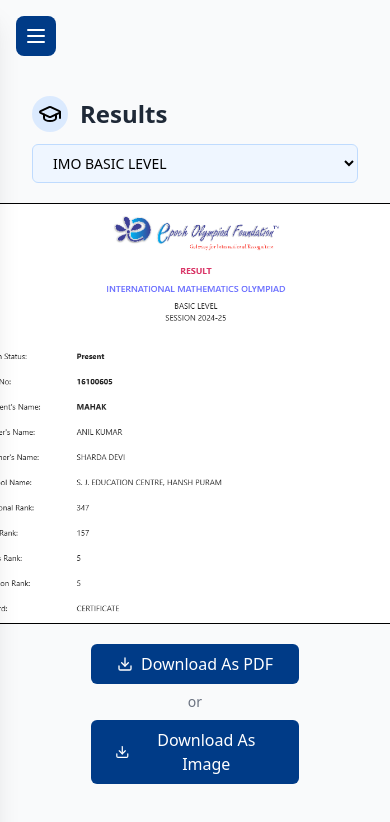
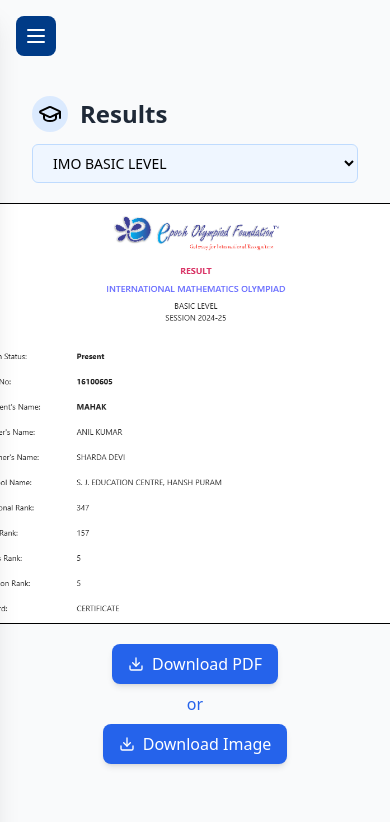
Before and after one commit to Vishaldemnmux/Epoch-Olympiad-Foundation, a React (Create React App) app in the folder student-portal-frontend/: page /results in a window 390 px wide. Shown: the top 822 px of the page. Built offline with nearby package versions, Linux system fonts and the light colour scheme.

Commit message:
fixed sidebar responsive

```diff
--- a/student-portal-frontend/src/pages/AdmitCard.jsx
+++ b/student-portal-frontend/src/pages/AdmitCard.jsx
@@ -48,8 +48,8 @@ const AdmitCard = () => {
       </div>
 
       {/* Download Buttons */}
-      <div className="flex justify-center gap-4 mt-4">
-        <button className="bg-blue-600 text-white px-4 py-2 rounded-lg flex items-center gap-2 shadow-md hover:bg-blue-700 transition-all">
+      <div className="flex flex-col md:flex-row justify-center items-center mt-4">
+        <button className="bg-blue-600 w-fit text-center text-white px-4 py-2 rounded-lg flex items-center gap-2 shadow-md hover:bg-blue-700 transition-all">
           <Download size={16} />
           Download PDF
         </button>
--- a/student-portal-frontend/src/pages/Certificates.jsx
+++ b/student-portal-frontend/src/pages/Certificates.jsx
@@ -40,16 +40,16 @@ const Certificates = () => {
         </div>
       </div>
 
-      {/* Download Buttons */}
-      <div className="flex flex-col items-center gap-2">
-        <button className="bg-[#003B87] text-white px-6 py-2 rounded-md flex items-center gap-2 w-52 justify-center hover:bg-[#002e6c] transition">
+       {/* Download Buttons */}
+       <div className="flex flex-col md:flex-row justify-center items-center mt-4">
+        <button className="bg-blue-600 w-fit text-center text-white px-4 py-2 rounded-lg flex items-center gap-2 shadow-md hover:bg-blue-700 transition-all">
           <Download size={16} />
-          Download As PDF
+          Download PDF
         </button>
-        <span className="text-gray-500 text-sm">or</span>
-        <button className="bg-[#003B87] text-white px-6 py-2 rounded-md flex items-center gap-2 w-52 justify-center hover:bg-[#002e6c] transition">
+        <button className="text-blue-600 px-4 py-2 hover:underline">or</button>
+        <button className="bg-blue-600 text-white px-4 py-2 rounded-lg flex items-center gap-2 shadow-md hover:bg-blue-700 transition-all">
           <Download size={16} />
-          Download As Image
+          Download Image
         </button>
       </div>
     </div>
--- a/student-portal-frontend/src/pages/Dashboard.jsx
+++ b/student-portal-frontend/src/pages/Dashboard.jsx
@@ -3,8 +3,10 @@ import { Bell } from "lucide-react";
 
 function App() {
   return (
-    <div className="flex-1 w-full h-screen p-8">
-       <div className="flex justify-between items-start mb-8 animate-fade-in">
+    <div className="flex-1 w-full h-screen lg:p-8 p-2">
+
+      {/* HEADER USER INFO */}
+       <div className="flex justify-between items-center mb-8 animate-fade-in">
           <div className="flex items-center gap-4">
             <div className="w-12 h-12 bg-gradient-to-br from-blue-400 to-blue-600 rounded-full flex items-center justify-center shadow-lg transform hover:scale-105 transition-transform duration-300">
               <span className="text-white font-semibold text-xl">J</span>
@@ -32,7 +34,7 @@ function App() {
           </div>
         </div>
 
-        <div className="grid grid-cols-1 md:grid-cols-3 gap-6">
+        <div className="grid grid-cols-1 md:grid-cols-2 lg:grid-cols- gap-6">
           {/* Left Column */}
 
           <InfoField label="ROLL NO" value="192113" delay={0} />
--- a/student-portal-frontend/src/pages/Results.jsx
+++ b/student-portal-frontend/src/pages/Results.jsx
@@ -40,16 +40,16 @@ const Results = () => {
         </div>
       </div>
 
-      {/* Download Buttons */}
-      <div className="flex flex-col items-center gap-2">
-        <button className="bg-[#003B87] text-white px-6 py-2 rounded-md flex items-center gap-2 w-52 justify-center hover:bg-[#002e6c] transition">
+       {/* Download Buttons */}
+       <div className="flex flex-col md:flex-row justify-center items-center mt-4">
+        <button className="bg-blue-600 w-fit text-center text-white px-4 py-2 rounded-lg flex items-center gap-2 shadow-md hover:bg-blue-700 transition-all">
           <Download size={16} />
-          Download As PDF
+          Download PDF
         </button>
-        <span className="text-gray-500 text-sm">or</span>
-        <button className="bg-[#003B87] text-white px-6 py-2 rounded-md flex items-center gap-2 w-52 justify-center hover:bg-[#002e6c] transition">
+        <button className="text-blue-600 px-4 py-2 hover:underline">or</button>
+        <button className="bg-blue-600 text-white px-4 py-2 rounded-lg flex items-center gap-2 shadow-md hover:bg-blue-700 transition-all">
           <Download size={16} />
-          Download As Image
+          Download Image
         </button>
       </div>
     </div>
--- a/student-portal-frontend/src/pages/Sidebar.jsx
+++ b/student-portal-frontend/src/pages/Sidebar.jsx
@@ -55,6 +55,7 @@ const Sidebar = () => {
 
   return (
     <div className="flex h-screen bg-gray-50">
+
       {/* Mobile Menu Button */}
       <button
         onClick={toggleSidebar}
@@ -73,7 +74,7 @@ const Sidebar = () => {
 
       {/* Sidebar */}
       <aside
-        className={`fixed md:static w-64 bg-[#003B87] text-white shadow-xl h-full  z-40 transition-transform duration-300 ${
+        className={`fixed md:static w-64 bg-[#003B87] text-white flex flex-col shadow-xl h-full z-50 transition-transform duration-300 ${
           isOpen ? "translate-x-0" : "-translate-x-full md:translate-x-0"
         }`}
       >
@@ -81,7 +82,7 @@ const Sidebar = () => {
           <img
             src="/main_logo.png"
             alt="IQ Nexus Logo"
-            className="w-50 object-contain rounded-full"
+            className="lg:w-50 w-32 object-contain rounded-full"
           />
         </div>
 
```
